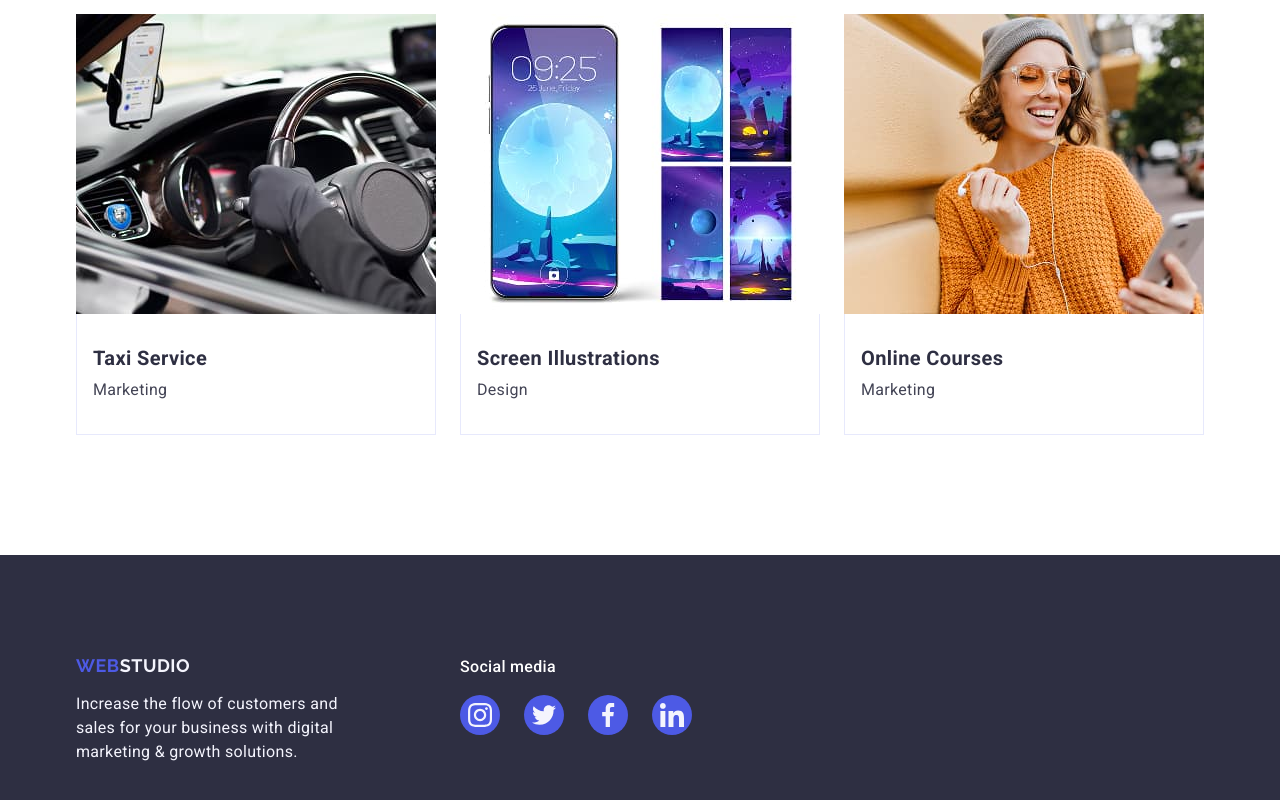
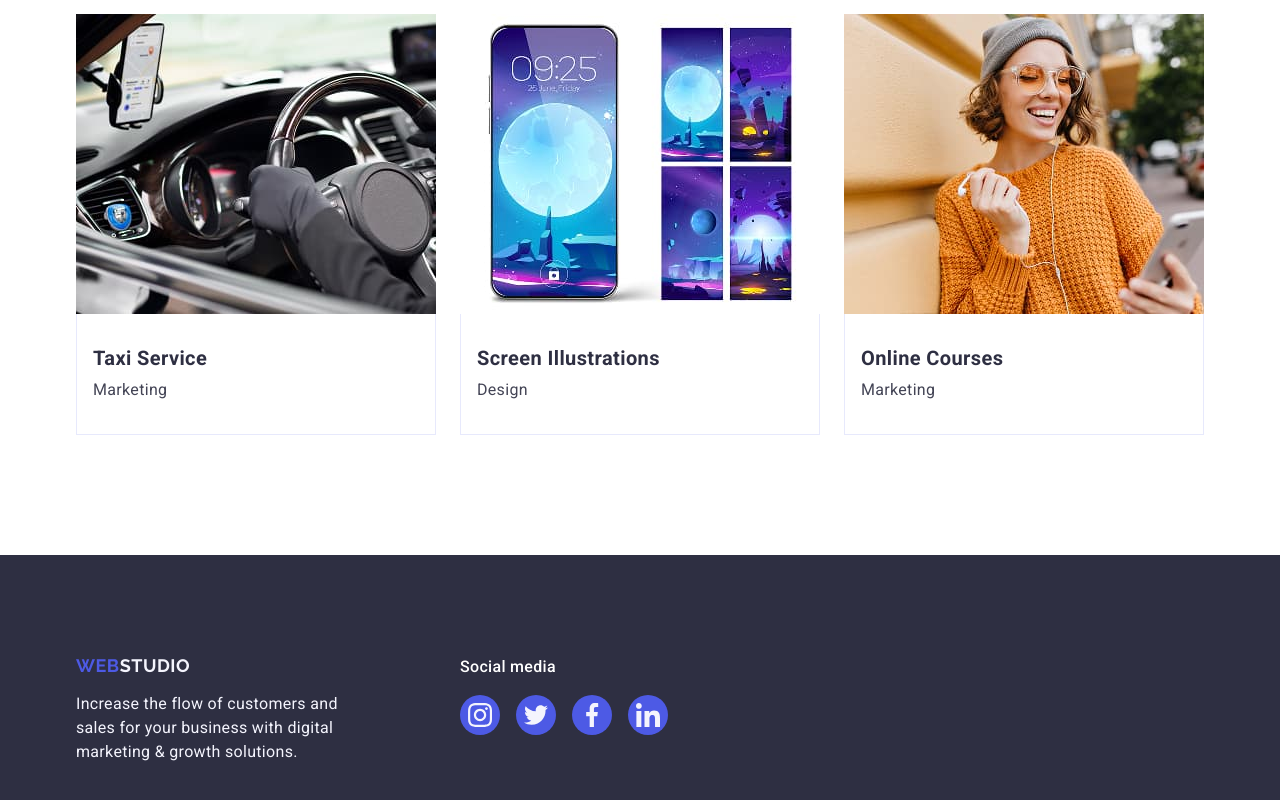
Before and after one commit to AA0001BP/vikusia, a plain HTML site: page index.html in a window 1280 px wide. Shown: the part 2604-3404 px from the top of the page. Drawn offline with nearby package versions, Linux system fonts and the light colour scheme.

Commit message:
first commit3

```diff
--- a/css/styles.css
+++ b/css/styles.css
@@ -649,9 +649,9 @@ a {
     margin-bottom: 16px;
 }
 
-.social-list {
+.page-footer .social-list {
     display: flex;
-    gap: 24px;
+    gap: 16px;
     list-style: none;
     padding: 0;
     margin: 0;
```
